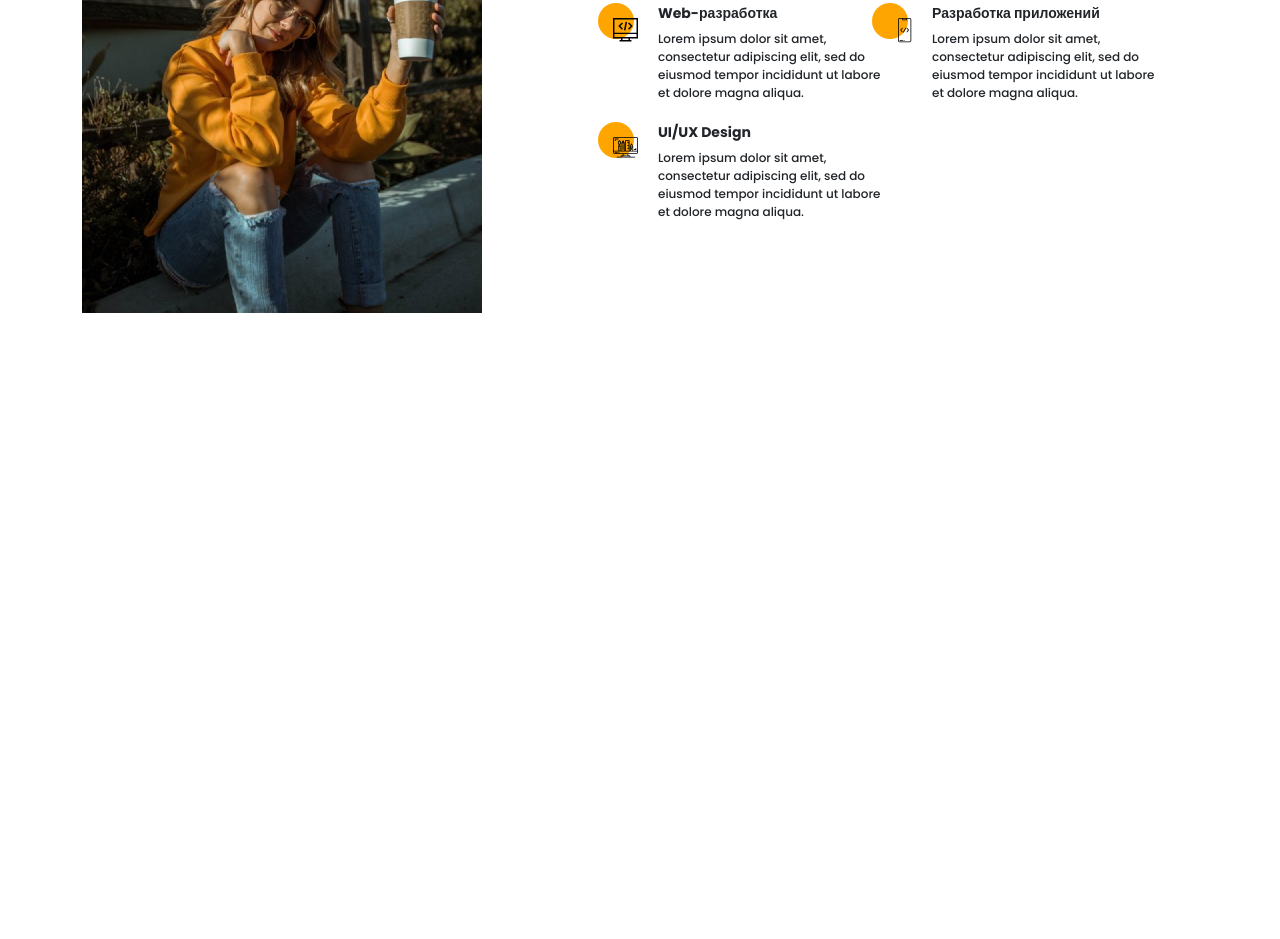
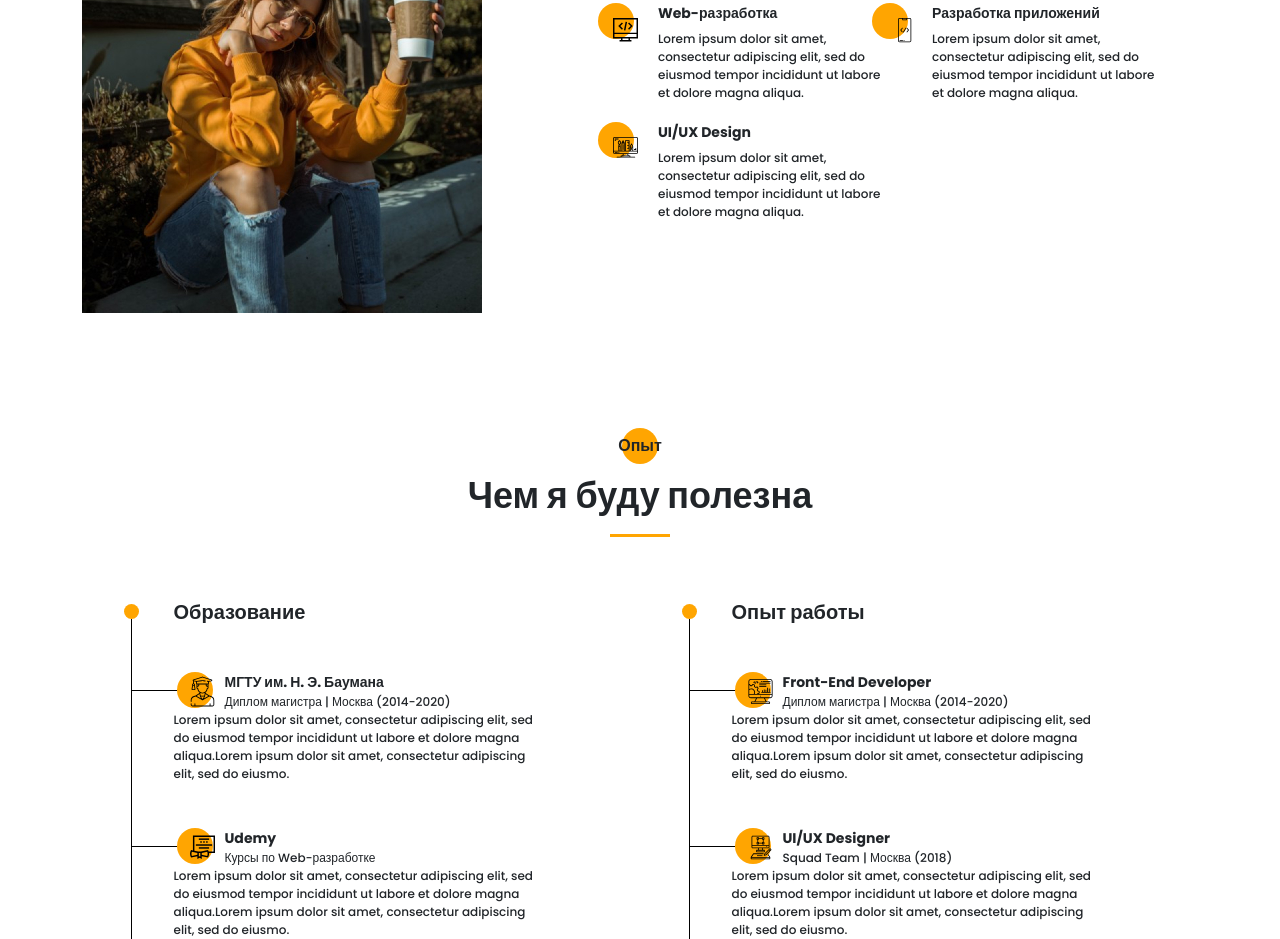
Before and after one commit to IvanYakauleu/portfolio, a plain HTML site: page src/index.html in a window 1280 px wide. Shown: the part 1207-2146 px from the top of the page. Before the commit the page ends 1520 px from the top, so only its background shows below. Drawn offline with Linux system fonts and the light colour scheme.

Commit message:
add experience 2

```diff
--- a/src/index.html
+++ b/src/index.html
@@ -85,7 +85,7 @@
 			<div class="about-me__wrapper">
 				<img src="img/image/my-photo.jpg" alt="my-photo" class="about-me__photo">
 				<div class="about-me__info">
-                    <div class="title-left">
+					<div class="title title-left">
 						<h2 class="title__first title__first-left">Про меня</h2>
 						<h2 class="title__second title__second-left">Меня зовут Александра</h2>
 						<div class="title__divider title__divider-left"></div>
@@ -119,6 +119,63 @@
 			</div>
 		</div>
 	</section>
+	<section class="experience">
+		<div class="container">
+			<div class="title">
+				<h2 class="title__first title__first-center">Опыт</h2>
+				<h2 class="title__second title__second-center">Чем я буду полезна</h2>
+				<div class="title__divider title__divider-center"></div>
+			</div>
+			<div class="experience__wrapper">
+				<div class="experience__items">
+					<div class="experience__title">Образование</div>
+					<div class="experience__item">
+						<div class="experience__info">
+							<img src="img/icons/experience1.svg" alt="University" class="experience__img">
+							<div>
+								<div class="experience__subtitle">МГТУ им. Н. Э. Баумана</div>
+								<div class="experience__date">Диплом магистра | Москва (2014-2020)</div>
+							</div>
+						</div>
+						<div class="experience__descr">Lorem ipsum dolor sit amet, consectetur adipiscing elit, sed do eiusmod tempor incididunt ut labore et dolore magna aliqua.Lorem ipsum dolor sit amet, consectetur adipiscing elit, sed do eiusmo. </div>
+					</div>
+					<div class="experience__item">
+						<div class="experience__info">
+							<img src="img/icons/experience2.svg" alt="Courses" class="experience__img">
+							<div>
+								<div class="experience__subtitle">Udemy</div>
+								<div class="experience__date">Курсы по Web-разработке</div>
+							</div>
+						</div>
+						<div class="experience__descr">Lorem ipsum dolor sit amet, consectetur adipiscing elit, sed do eiusmod tempor incididunt ut labore et dolore magna aliqua.Lorem ipsum dolor sit amet, consectetur adipiscing elit, sed do eiusmo. </div>
+					</div>
+				</div>
+				<div class="experience__items">
+					<div class="experience__title">Опыт работы</div>
+					<div class="experience__item">
+						<div class="experience__info">
+							<img src="img/icons/experience3.svg" alt="seo 1" class="experience__img">
+							<div>
+								<div class="experience__subtitle">Front-End Developer</div>
+								<div class="experience__date">Диплом магистра | Москва (2014-2020)</div>
+							</div>
+						</div>
+						<div class="experience__descr">Lorem ipsum dolor sit amet, consectetur adipiscing elit, sed do eiusmod tempor incididunt ut labore et dolore magna aliqua.Lorem ipsum dolor sit amet, consectetur adipiscing elit, sed do eiusmo. </div>
+					</div>
+					<div class="experience__item">
+						<div class="experience__info">
+							<img src="img/icons/experience4.svg" alt="Courses" class="experience__img">
+							<div>
+								<div class="experience__subtitle">UI/UX Designer</div>
+								<div class="experience__date">Squad Team | Москва (2018)</div>
+							</div>
+						</div>
+						<div class="experience__descr">Lorem ipsum dolor sit amet, consectetur adipiscing elit, sed do eiusmod tempor incididunt ut labore et dolore magna aliqua.Lorem ipsum dolor sit amet, consectetur adipiscing elit, sed do eiusmo. </div>
+					</div>
+				</div>
+			</div>
+		</div>
+	</section>
 	<script src="js/main.js"></script>
 </body>
 </html>
--- a/src/js/main.js
+++ b/src/js/main.js
@@ -1,6 +1,7 @@
 'use strict'
 
 // Menu
+
 const hamburger = document.querySelector('.hamburger'),
       closeMenu = document.querySelector('.promo__close'),
       promoMenu = document.querySelector('.promo__menu'),
@@ -9,9 +10,11 @@ const hamburger = document.querySelector('.hamburger'),
 hamburger.addEventListener('click', () => {
     promoMenu.classList.add('show');
     overflow.classList.add('show');
+    document.body.style.overflow = 'hidden';
 });
 
 closeMenu.addEventListener('click', () => {
     overflow.classList.remove('show');
     promoMenu.classList.remove('show');
+    document.body.style.overflow = '';
 })
--- a/src/sass/blocks/_about-me.sass
+++ b/src/sass/blocks/_about-me.sass
@@ -1,11 +1,12 @@
 .about-me
     padding-top: 120px
-    max-height: 600px
+    min-height: 600px
     .container
         max-width: 1140px
     &__wrapper
         display: grid
         grid-template-columns: 400px 600px
+        grid-template-rows: 600px
         justify-content: space-between
         column-gap: 40px
     &__descr
--- /dev/null
+++ b/src/sass/blocks/_experience.sass
@@ -0,0 +1,60 @@
+.experience
+    padding-top: 120px
+    &__wrapper
+        display: grid
+        grid-template-columns: repeat(2, 375px)
+        padding-top: 60px
+        justify-content: space-around
+    &__item
+        position: relative
+        padding-top: 45px
+        &::before
+            content: ''
+            position: absolute
+            height: calc( 100% + 8px )
+            width: 1px
+            background-color: black
+            left: -43px
+            top: -8px
+    &__title
+        position: relative
+        font-size: 20px
+        font-weight: 700
+        line-height: normal
+        @include beforeCircle
+        &::before
+            width: 15px
+            height: 15px
+            left: -50px
+            top: 7px
+    &__info
+        display: flex
+        padding-left: 16px
+        div
+            padding-left: 5px
+    &__subtitle
+        position: relative
+        font-size: 14px
+        font-weight: 700
+        line-height: normal
+        @include beforeCircle
+        &::before
+            left: -43px
+            top: 0px
+    &__date
+        position: relative
+        font-size: 12px
+        font-weight: 500
+        line-height: normal
+        &::before
+            content: ''
+            position: absolute
+            height: 1px
+            width: 46px
+            left: -89px
+            top: -3px
+            background-color: black
+    &__descr
+        font-size: 12px
+        font-weight: 500
+        line-height: normal
--- a/src/sass/blocks/_title.sass
+++ b/src/sass/blocks/_title.sass
@@ -10,12 +10,22 @@
 			&::before
 				left: -4px
 				top: -5px
+		&-center
+			display: flex
+			justify-content: center
+			&::before
+				top: -5px
 	&__second
 		font-size: 36px
 		font-weight: 700
 		line-height: 60px
+		&-center
+			text-align: center
 	&__divider
 		width: 60px
 		height: 3px
 		background-color: $main-color
 		margin-bottom: 20px
+		&-center
+			display: block
+			margin: 0 auto
--- a/src/sass/general.sass
+++ b/src/sass/general.sass
@@ -4,6 +4,7 @@
 @import 'blocks/social'
 @import 'blocks/title'
 @import 'blocks/about-me'
+@import 'blocks/experience'
 
 *
     font-family: 'Poppins', sans-serif
```
Also changed, not shown: src/css/general.css, src/img/icons/experience1.svg (added), src/img/icons/experience2.svg (added), src/img/icons/experience3.svg (added), src/img/icons/experience4.svg (added), 1 other file. Lines whose indentation alone changed are shown as unchanged.
